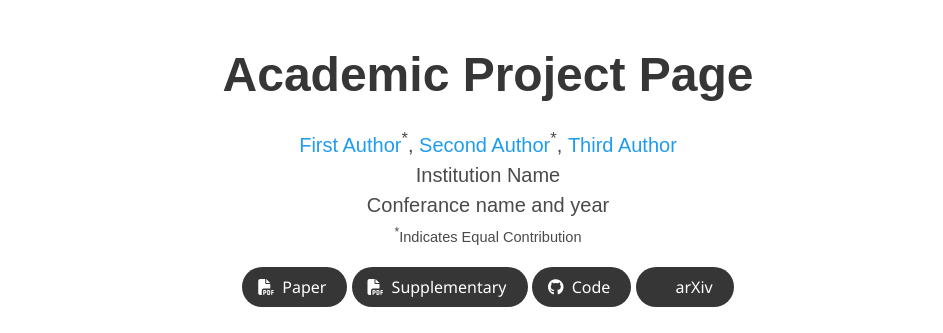
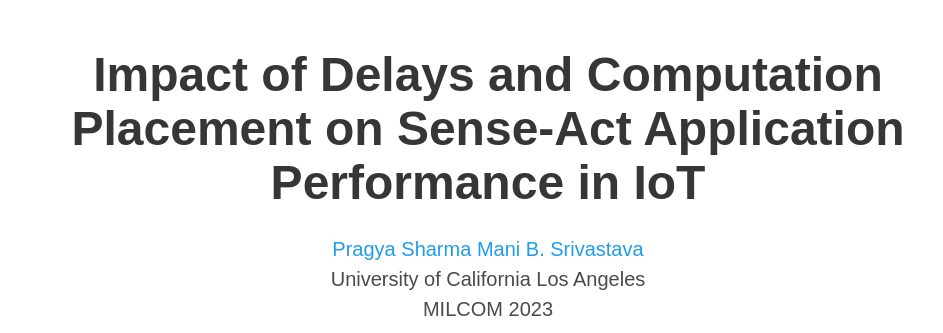
Before and after one commit to Sharma-Pragya/distributed-control-site, a plain HTML site: page index.html in a window 1280 px wide. Shown: the top 333 px of the page, without its empty margins (152-1095 px from the left). Drawn offline with nearby package versions, Linux system fonts and the light colour scheme; some icons are missing; a web font is replaced by a local one.

Commit message:
Update index.html

```diff
--- a/index.html
+++ b/index.html
@@ -24,7 +24,7 @@
   <meta name="viewport" content="width=device-width, initial-scale=1">
 
 
-  <title>Academic Project Page</title>
+  <title>Impact of Delays and Computation Placement on Sense-Act Application Performance in IoT</title>
   <link rel="icon" type="image/x-icon" href="static/images/favicon.ico">
   <link href="https://fonts.googleapis.com/css?family=Google+Sans|Noto+Sans|Castoro"
   rel="stylesheet">
@@ -52,28 +52,27 @@
       <div class="container is-max-desktop">
         <div class="columns is-centered">
           <div class="column has-text-centered">
-            <h1 class="title is-1 publication-title">Academic Project Page</h1>
+            <h1 class="title is-1 publication-title">Impact of Delays and Computation Placement on Sense-Act Application Performance in IoT</h1>
             <div class="is-size-5 publication-authors">
               <!-- Paper authors -->
               <span class="author-block">
-                <a href="FIRST AUTHOR PERSONAL LINK" target="_blank">First Author</a><sup>*</sup>,</span>
-                <span class="author-block">
-                  <a href="SECOND AUTHOR PERSONAL LINK" target="_blank">Second Author</a><sup>*</sup>,</span>
-                  <span class="author-block">
-                    <a href="THIRD AUTHOR PERSONAL LINK" target="_blank">Third Author</a>
+                <a href="FIRST AUTHOR PERSONAL LINK" target="_blank">Pragya Sharma</a>
+                  <!-- <a href="SECOND AUTHOR PERSONAL LINK" target="_blank">Second Author</a><sup>*</sup>,</span>
+                  <span class="author-block"> -->
+                    <a href="THIRD AUTHOR PERSONAL LINK" target="_blank">Mani B. Srivastava</a>
                   </span>
                   </div>
 
                   <div class="is-size-5 publication-authors">
-                    <span class="author-block">Institution Name<br>Conferance name and year</span>
-                    <span class="eql-cntrb"><small><br><sup>*</sup>Indicates Equal Contribution</small></span>
+                    <span class="author-block">University of California Los Angeles<br>MILCOM 2023</span>
+                    <!-- <span class="eql-cntrb"><small><br><sup>*</sup>Indicates Equal Contribution</small></span> -->
                   </div>
 
                   <div class="column has-text-centered">
                     <div class="publication-links">
                          <!-- Arxiv PDF link -->
                       <span class="link-block">
-                        <a href="https://arxiv.org/pdf/<ARXIV PAPER ID>.pdf" target="_blank"
+                        <a href="https://ieeexplore.ieee.org/document/10356219" target="_blank"
                         class="external-link button is-normal is-rounded is-dark">
                         <span class="icon">
                           <i class="fas fa-file-pdf"></i>
@@ -82,6 +81,7 @@
                       </a>
                     </span>
 
+                    <!--
                     <!-- Supplementary PDF link -->
                     <span class="link-block">
                       <a href="static/pdfs/supplementary_material.pdf" target="_blank"
@@ -92,10 +92,11 @@
                       <span>Supplementary</span>
                     </a>
                   </span>
+                  -->
 
                   <!-- Github link -->
                   <span class="link-block">
-                    <a href="https://github.com/YOUR REPO HERE" target="_blank"
+                    <a href="https://github.com/nesl/Research-PragyaSharma/tree/main/Distributed_Control/Adaptive_Control_Exps/PyBullet" target="_blank"
                     class="external-link button is-normal is-rounded is-dark">
                     <span class="icon">
                       <i class="fab fa-github"></i>
@@ -104,6 +105,7 @@
                   </a>
                 </span>
 
+                <!--
                 <!-- ArXiv abstract Link -->
                 <span class="link-block">
                   <a href="https://arxiv.org/abs/<ARXIV PAPER ID>" target="_blank"
@@ -112,6 +114,7 @@
                     <i class="ai ai-arxiv"></i>
                   </span>
                   <span>arXiv</span>
+                -->
                 </a>
               </span>
             </div>
```
